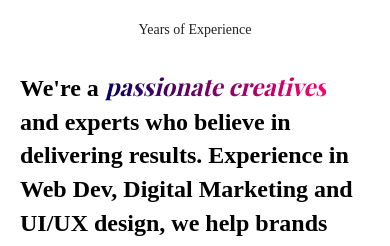
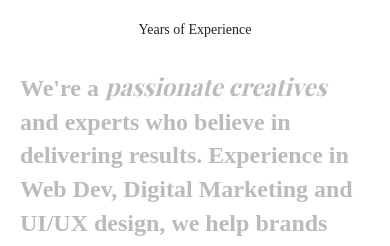
Before and after one commit to Subisha25/Pcs-Offfice-site, a React (Create React App) app: page /aboutbanner in a window 390 px wide. Shown: the part 588-834 px from the top of the page. Built offline with nearby package versions, Linux system fonts and the light colour scheme; a web font is replaced by a local one.

Commit message:
some changes

```diff
--- a/src/components/aboutpage/aboutexp.css
+++ b/src/components/aboutpage/aboutexp.css
@@ -20,7 +20,6 @@
   font-style: normal;
   font-display: swap;
 }
-
 
 .about-exp-section {
   display: flex;
@@ -51,7 +50,7 @@
 }
 
 .badge-icon {
-  background: #0f0f5b; /* dark navy */
+  background: #0f0f5b;
   color: #fff;
   width: 32px;
   height: 32px;
@@ -61,7 +60,6 @@
   align-items: center;
   border-radius: 50%;
 }
-
 
 .years {
   font-size: 110px;
@@ -89,6 +87,42 @@
   margin-bottom: 25px;
   font-family: "WF Visual Sans" !important;
 }
+
+/* TEXT ANIMATION STYLES */
+.animated-heading {
+  line-height: 1.4;
+}
+
+.word-animate {
+  color: #bbbbbb;
+  transition: color 0.1s ease-in-out;
+  font-family: "WF Visual Sans" !important;
+  font-size: 38px;
+  font-weight: 700;
+}
+
+.word-animate.filled {
+  color: #000;
+}
+
+/* Gradient words - default grey */
+.gradient-word-animate {
+  color: #bbbbbb !important;
+  font-family: var(--playfair-fonts) !important;
+  font-style: italic;
+}
+
+/* Gradient words when filled */
+.gradient-word-animate.filled {
+  background: linear-gradient(100deg, #03045E, #FF006E);
+  -webkit-background-clip: text;
+  background-clip: text;
+  -webkit-text-fill-color: transparent;
+  color: transparent !important;
+  font-family: var(--playfair-fonts) !important;
+  font-style: italic;
+}
+
 .purple-text {
   background: linear-gradient(90deg, #03045E, #FF006E);
   -webkit-background-clip: text;
@@ -104,7 +138,6 @@
   line-height: 1.7;
   margin: 12px 0;
   font-family: "WF Visual Sans" !important;
-
 }
 
 /* Tablet (768px - 1024px) */
@@ -119,6 +152,10 @@
   }
 
   .main-heading {
+    font-size: 32px;
+  }
+
+  .word-animate {
     font-size: 32px;
   }
 
@@ -150,6 +187,10 @@
   }
 
   .main-heading {
+    font-size: 28px;
+  }
+
+  .word-animate {
     font-size: 28px;
   }
 
@@ -195,6 +236,10 @@
     margin-bottom: 20px;
   }
 
+  .word-animate {
+    font-size: 24px;
+  }
+
   .sub-text {
     font-size: 14px;
     line-height: 1.6;
@@ -232,6 +277,10 @@
     font-size: 22px;
   }
 
+  .word-animate {
+    font-size: 22px;
+  }
+
   .sub-text {
     font-size: 13px;
   }
--- a/src/components/aboutpage/aboutexp.js
+++ b/src/components/aboutpage/aboutexp.js
@@ -6,14 +6,24 @@ const AboutExperience = () => {
   const [count, setCount] = useState(0);
   const counterRef = useRef(null);
 
+  // Text animation states
+  const [filledWords, setFilledWords] = useState(0);
+  const textRef = useRef(null);
+  const lastScrollY = useRef(typeof window !== "undefined" ? window.scrollY : 0);
+
+  // Split the main heading into words
+  const headingText = `We're a passionate creatives and experts who believe in delivering results. Experience in Web Dev, Digital Marketing and UI/UX design, we help brands stand out in the crowded digital space.`;
+  const paragraph = headingText.split(" ");
+  const maxWords = paragraph.length;
+
+  // Counter animation
   useEffect(() => {
     const observer = new IntersectionObserver(
       (entries) => {
         if (entries[0].isIntersecting) {
           let start = 0;
-          const end = 6; // Final number
-
-          const duration = 1500; // 1.5 sec
+          const end = 6;
+          const duration = 1500;
           const incrementTime = 50;
           const step = Math.ceil((end - start) / (duration / incrementTime));
 
@@ -37,9 +47,57 @@ const AboutExperience = () => {
     }
   }, []);
 
+  // Text animation on scroll
+  useEffect(() => {
+    function onScroll() {
+      if (!textRef.current) return;
+
+      const rect = textRef.current.getBoundingClientRect();
+      const viewportH = window.innerHeight;
+      const centerY = viewportH / 2;
+
+      const currentScroll = window.scrollY;
+      const scrollingDown = currentScroll > lastScrollY.current;
+      const scrollingUp = currentScroll < lastScrollY.current;
+      lastScrollY.current = currentScroll;
+
+      const distanceFromCenter = centerY - rect.top;
+      const fillWindow = viewportH * 0.9;
+      let progress = distanceFromCenter / fillWindow;
+
+      if (progress < 0) progress = 0;
+      if (progress > 1) progress = 1;
+
+      const targetWords = Math.floor(progress * maxWords);
+
+      if (scrollingDown && targetWords > filledWords) {
+        setFilledWords(targetWords);
+      }
+
+      if (scrollingUp && targetWords < filledWords) {
+        setFilledWords(targetWords);
+      }
+    }
+
+    let ticking = false;
+    const handler = () => {
+      if (!ticking) {
+        window.requestAnimationFrame(() => {
+          onScroll();
+          ticking = false;
+        });
+        ticking = true;
+      }
+    };
+
+    window.addEventListener("scroll", handler, { passive: true });
+    onScroll();
+
+    return () => window.removeEventListener("scroll", handler);
+  }, [filledWords, maxWords]);
+
   return (
     <div className="about-exp-section">
-
       {/* Left content */}
       <div className="left-box">
         <div className="about-badge">
@@ -57,11 +115,18 @@ const AboutExperience = () => {
 
       {/* Right content */}
       <div className="right-boxs">
-        <h1 className="main-heading">
-          We're a <span className="purple-text">passionate creatives</span> and
-          experts who believe in delivering results. Experience in Web Dev,
-          Digital Marketing and UI/UX design, we help brands stand out in the
-          crowded digital space.
+        <h1 className="main-heading animated-heading" ref={textRef}>
+          {paragraph.map((word, index) => (
+            <span
+              key={index}
+              className={`word-animate
+                ${index < filledWords ? "filled" : ""}
+                ${word === "passionate" || word === "creatives" ? "gradient-word-animate" : ""}
+              `}
+            >
+              {word + " "}
+            </span>
+          ))}
         </h1>
 
         <p className="sub-text">
@@ -82,11 +147,10 @@ const AboutExperience = () => {
 
         <p className="sub-text">
           We value honesty, passion, and respect in every interaction. For us,
-          creativity isn’t about noise—it’s about making ideas simple, powerful,
+          creativity isn't about noise—it's about making ideas simple, powerful,
           and human.
         </p>
       </div>
-
     </div>
   );
 };
```
Lines whose indentation alone changed are shown as unchanged.
